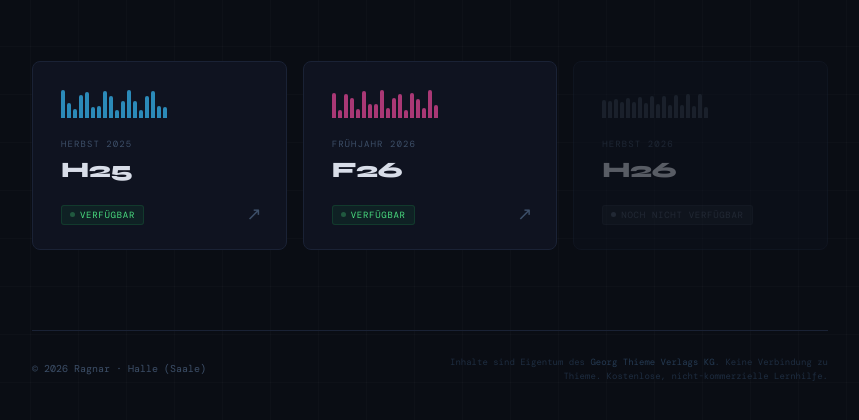
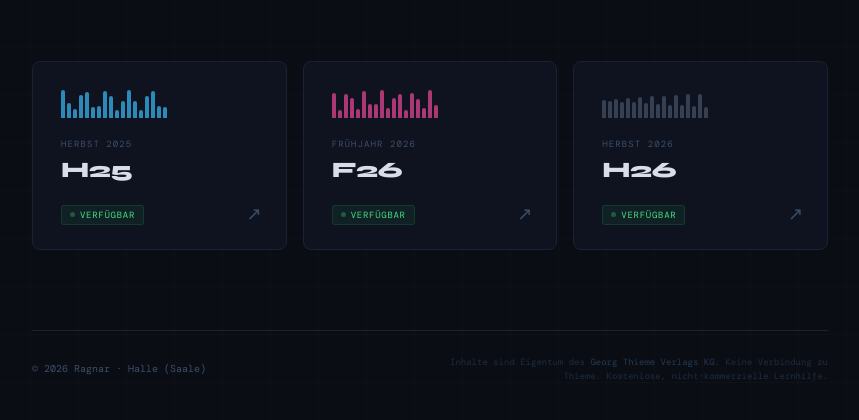
Before and after one commit to RagnarG-0/Lernplan-vm, a plain HTML site: page index.html in a window 1280 px wide. Shown: the part 290-710 px from the top of the page, without its empty margins (210-1069 px from the left). Drawn offline with nearby package versions, Linux system fonts and the light colour scheme.

Commit message:
Add files via upload

```diff
--- a/index.html
+++ b/index.html
@@ -143,11 +143,6 @@ h1 span {
 .card.h26::before { background: linear-gradient(135deg, rgba(100,116,139,.04), transparent); }
 .card.h26::after  { background: linear-gradient(90deg, #475569, #64748b); }
 
-.card.disabled {
-  opacity: .38;
-  cursor: not-allowed;
-  pointer-events: none;
-}
 
 /* Mini bar chart decoration */
 .mini-chart {
@@ -191,11 +186,6 @@ h1 span {
   padding: 3px 8px;
   border-radius: 3px;
   margin-top: 16px;
-}
-.badge.soon {
-  background: rgba(71,85,105,.2);
-  color: #475569;
-  border: 1px solid rgba(71,85,105,.2);
 }
 .badge.live {
   background: rgba(34,197,94,.08);
@@ -296,13 +286,14 @@ footer {
       <span class="arrow">↗</span>
     </a>
 
-    <!-- H26 (coming soon) -->
-    <div class="card h26 disabled">
+    <!-- H26 -->
+    <a class="card h26" href="viamedici_lernplan_H26.html">
       <div class="mini-chart" id="chart-h26"></div>
       <div class="card-tag">Herbst 2026</div>
       <div class="card-title">H26</div>
-      <div class="badge soon"><span class="badge-dot"></span>Noch nicht verfügbar</div>
-    </div>
+      <div class="badge live"><span class="badge-dot"></span>Verfügbar</div>
+      <span class="arrow">↗</span>
+    </a>
 
   </div>
 
```
